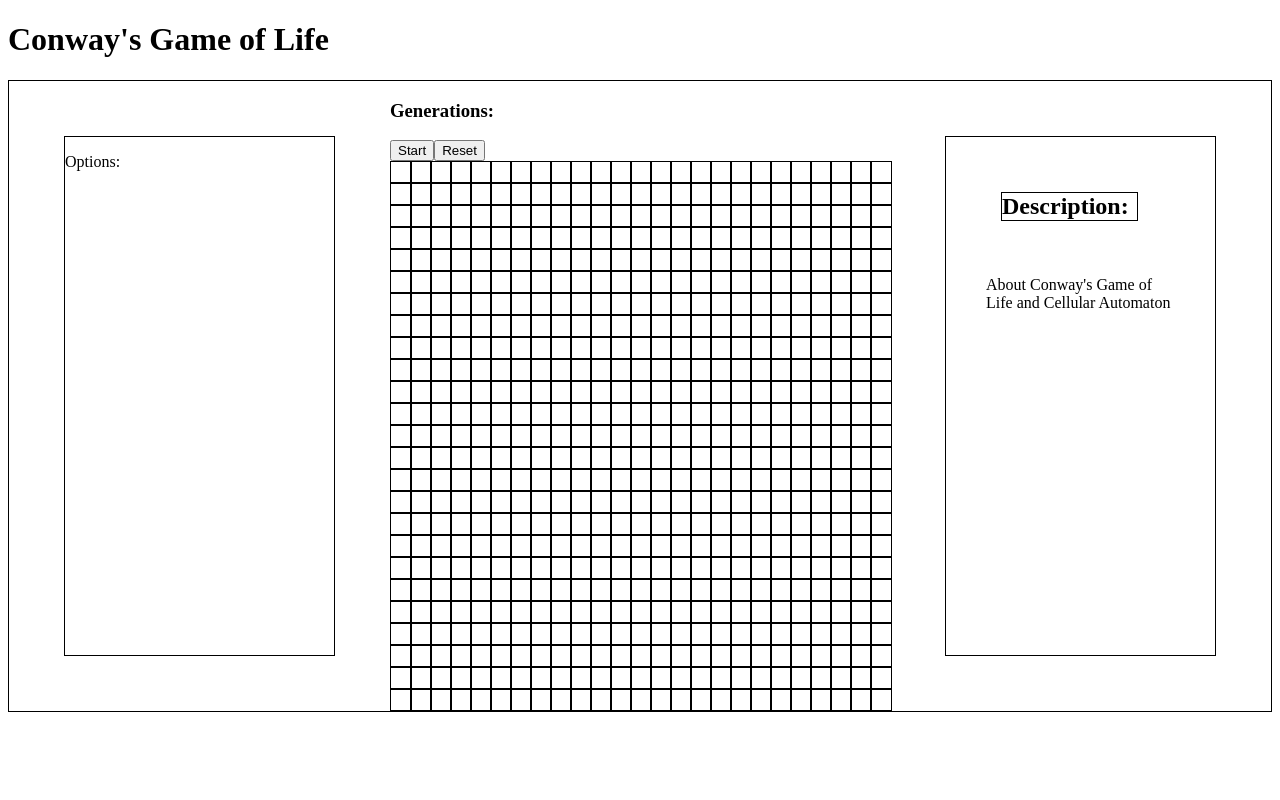
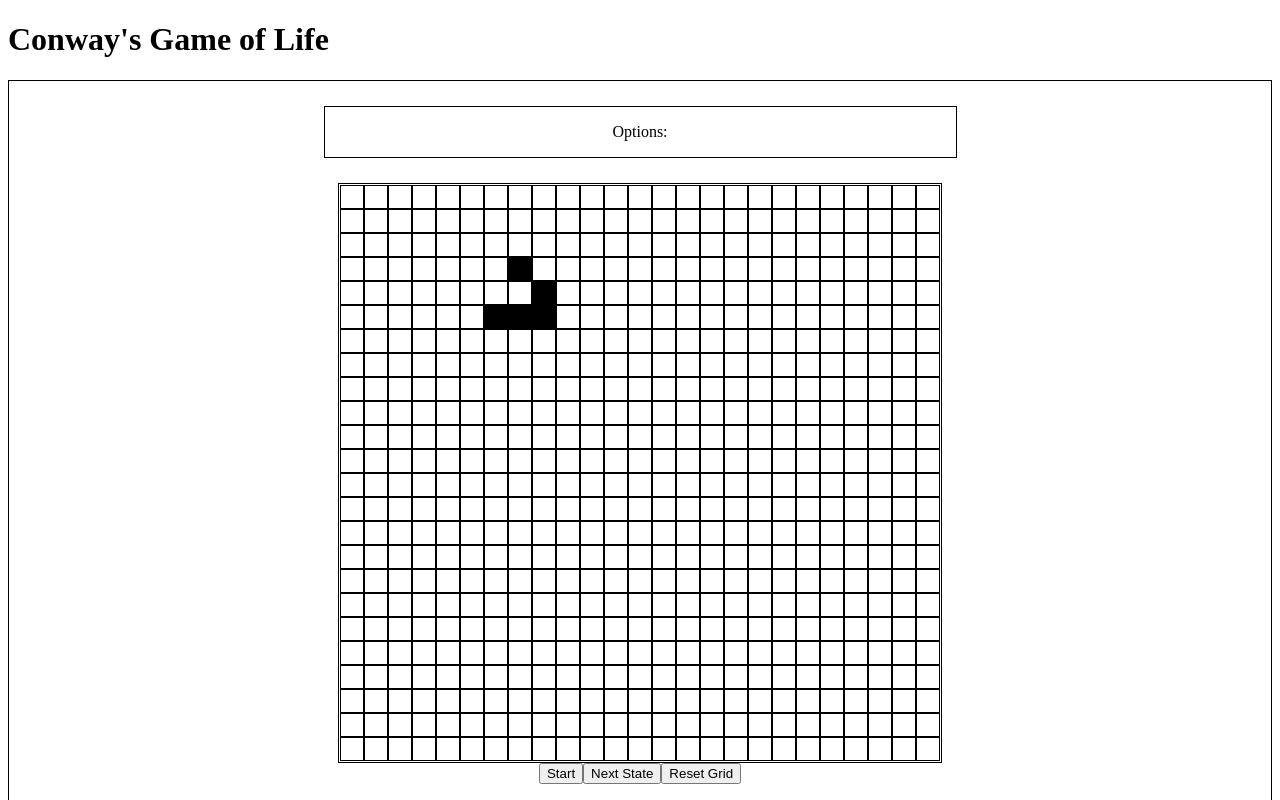
Before and after one commit to DajuanMcdonald/Cellular-Automaton-React, a React (Vite) app: page / in a window 1280 px wide. Shown: the top 800 px of the page. Built offline with nearby package versions, Linux system fonts and the light colour scheme.

Commit message:
code refactor and glider working

```diff
--- a/src/App.css
+++ b/src/App.css
@@ -1,16 +1,32 @@
-.main-container {
+.main {
     border: 1px solid;
     display:flex;
+    flex-direction: column;
+    align-items: center;
+    text-align: center;
+    height: 50%;
+}
+
+table {
+    border: 1px solid;
+
+}
+
+.cell {
+    outline: 1px solid black;
+    width: 20px;
+    height: 20px;
+
 }
 
 .right-bar {
     border: 1px solid;
     width: 50%;
-    margin: 55px;
+    margin: 25px;
 }
 
 .options {
     border: 1px solid;
     width: 50%;
-    margin: 55px;
+    margin: 25px;
 }
--- a/src/App.js
+++ b/src/App.js
@@ -1,25 +1,99 @@
-import React from "react";
-import Board from './components/Board';
+import React, { Component } from "react";
+
 import RightBar from './components/RightBar';
 import Options from './components/Options';
+import Game from './components/Game';
+import CellState from './components/CellState';
+import Cell from './components/Cell'
+import './App.css'
+
+const {DEAD, ALIVE} = CellState;
+
+const game = new Game([
+  [DEAD, DEAD, DEAD, DEAD, DEAD, DEAD, DEAD, DEAD, DEAD, DEAD, DEAD, DEAD, DEAD, DEAD, DEAD, DEAD, DEAD, DEAD, DEAD, DEAD, DEAD, DEAD, DEAD, DEAD, DEAD],
+  [DEAD, DEAD, DEAD, DEAD, DEAD, DEAD, DEAD, DEAD, DEAD, DEAD, DEAD, DEAD, DEAD, DEAD, DEAD, DEAD, DEAD, DEAD, DEAD, DEAD, DEAD, DEAD, DEAD, DEAD, DEAD],
+  [DEAD, DEAD, DEAD, DEAD, DEAD, DEAD, DEAD, DEAD, DEAD, DEAD, DEAD, DEAD, DEAD, DEAD, DEAD, DEAD, DEAD, DEAD, DEAD, DEAD, DEAD, DEAD, DEAD, DEAD, DEAD],
+  [DEAD, DEAD, DEAD, DEAD, DEAD, DEAD, DEAD, ALIVE, DEAD, DEAD, DEAD, DEAD, DEAD, DEAD, DEAD, DEAD, DEAD, DEAD, DEAD, DEAD, DEAD, DEAD, DEAD, DEAD, DEAD],
+  [DEAD, DEAD, DEAD, DEAD, DEAD, DEAD, DEAD, DEAD, ALIVE, DEAD, DEAD, DEAD, DEAD, DEAD, DEAD, DEAD, DEAD, DEAD, DEAD, DEAD, DEAD, DEAD, DEAD, DEAD, DEAD],
+  [DEAD, DEAD, DEAD, DEAD, DEAD, DEAD, ALIVE, ALIVE, ALIVE, DEAD, DEAD, DEAD, DEAD, DEAD, DEAD, DEAD, DEAD, DEAD, DEAD, DEAD, DEAD, DEAD, DEAD, DEAD, DEAD],
+  [DEAD, DEAD, DEAD, DEAD, DEAD, DEAD, DEAD, DEAD, DEAD, DEAD, DEAD, DEAD, DEAD, DEAD, DEAD, DEAD, DEAD, DEAD, DEAD, DEAD, DEAD, DEAD, DEAD, DEAD, DEAD],
+  [DEAD, DEAD, DEAD, DEAD, DEAD, DEAD, DEAD, DEAD, DEAD, DEAD, DEAD, DEAD, DEAD, DEAD, DEAD, DEAD, DEAD, DEAD, DEAD, DEAD, DEAD, DEAD, DEAD, DEAD, DEAD],
+  [DEAD, DEAD, DEAD, DEAD, DEAD, DEAD, DEAD, DEAD, DEAD, DEAD, DEAD, DEAD, DEAD, DEAD, DEAD, DEAD, DEAD, DEAD, DEAD, DEAD, DEAD, DEAD, DEAD, DEAD, DEAD],
+  [DEAD, DEAD, DEAD, DEAD, DEAD, DEAD, DEAD, DEAD, DEAD, DEAD, DEAD, DEAD, DEAD, DEAD, DEAD, DEAD, DEAD, DEAD, DEAD, DEAD, DEAD, DEAD, DEAD, DEAD, DEAD],
+  [DEAD, DEAD, DEAD, DEAD, DEAD, DEAD, DEAD, DEAD, DEAD, DEAD, DEAD, DEAD, DEAD, DEAD, DEAD, DEAD, DEAD, DEAD, DEAD, DEAD, DEAD, DEAD, DEAD, DEAD, DEAD],
+  [DEAD, DEAD, DEAD, DEAD, DEAD, DEAD, DEAD, DEAD, DEAD, DEAD, DEAD, DEAD, DEAD, DEAD, DEAD, DEAD, DEAD, DEAD, DEAD, DEAD, DEAD, DEAD, DEAD, DEAD, DEAD],
+  [DEAD, DEAD, DEAD, DEAD, DEAD, DEAD, DEAD, DEAD, DEAD, DEAD, DEAD, DEAD, DEAD, DEAD, DEAD, DEAD, DEAD, DEAD, DEAD, DEAD, DEAD, DEAD, DEAD, DEAD, DEAD],
+  [DEAD, DEAD, DEAD, DEAD, DEAD, DEAD, DEAD, DEAD, DEAD, DEAD, DEAD, DEAD, DEAD, DEAD, DEAD, DEAD, DEAD, DEAD, DEAD, DEAD, DEAD, DEAD, DEAD, DEAD, DEAD],
+  [DEAD, DEAD, DEAD, DEAD, DEAD, DEAD, DEAD, DEAD, DEAD, DEAD, DEAD, DEAD, DEAD, DEAD, DEAD, DEAD, DEAD, DEAD, DEAD, DEAD, DEAD, DEAD, DEAD, DEAD, DEAD],
+  [DEAD, DEAD, DEAD, DEAD, DEAD, DEAD, DEAD, DEAD, DEAD, DEAD, DEAD, DEAD, DEAD, DEAD, DEAD, DEAD, DEAD, DEAD, DEAD, DEAD, DEAD, DEAD, DEAD, DEAD, DEAD],
+  [DEAD, DEAD, DEAD, DEAD, DEAD, DEAD, DEAD, DEAD, DEAD, DEAD, DEAD, DEAD, DEAD, DEAD, DEAD, DEAD, DEAD, DEAD, DEAD, DEAD, DEAD, DEAD, DEAD, DEAD, DEAD],
+  [DEAD, DEAD, DEAD, DEAD, DEAD, DEAD, DEAD, DEAD, DEAD, DEAD, DEAD, DEAD, DEAD, DEAD, DEAD, DEAD, DEAD, DEAD, DEAD, DEAD, DEAD, DEAD, DEAD, DEAD, DEAD],
+  [DEAD, DEAD, DEAD, DEAD, DEAD, DEAD, DEAD, DEAD, DEAD, DEAD, DEAD, DEAD, DEAD, DEAD, DEAD, DEAD, DEAD, DEAD, DEAD, DEAD, DEAD, DEAD, DEAD, DEAD, DEAD],
+  [DEAD, DEAD, DEAD, DEAD, DEAD, DEAD, DEAD, DEAD, DEAD, DEAD, DEAD, DEAD, DEAD, DEAD, DEAD, DEAD, DEAD, DEAD, DEAD, DEAD, DEAD, DEAD, DEAD, DEAD, DEAD],
+  [DEAD, DEAD, DEAD, DEAD, DEAD, DEAD, DEAD, DEAD, DEAD, DEAD, DEAD, DEAD, DEAD, DEAD, DEAD, DEAD, DEAD, DEAD, DEAD, DEAD, DEAD, DEAD, DEAD, DEAD, DEAD],
+  [DEAD, DEAD, DEAD, DEAD, DEAD, DEAD, DEAD, DEAD, DEAD, DEAD, DEAD, DEAD, DEAD, DEAD, DEAD, DEAD, DEAD, DEAD, DEAD, DEAD, DEAD, DEAD, DEAD, DEAD, DEAD],
+  [DEAD, DEAD, DEAD, DEAD, DEAD, DEAD, DEAD, DEAD, DEAD, DEAD, DEAD, DEAD, DEAD, DEAD, DEAD, DEAD, DEAD, DEAD, DEAD, DEAD, DEAD, DEAD, DEAD, DEAD, DEAD],
+  [DEAD, DEAD, DEAD, DEAD, DEAD, DEAD, DEAD, DEAD, DEAD, DEAD, DEAD, DEAD, DEAD, DEAD, DEAD, DEAD, DEAD, DEAD, DEAD, DEAD, DEAD, DEAD, DEAD, DEAD, DEAD],
 
 
-import './App.css'
+]);
 
-function App () {
+
+class App extends Component {
+  state = {
+    cells: game.state
+  }
+
+  nextState = () => {
+   console.log(this.state)
+   const nextState = game.nextState()
+   game.state = nextState;
+
+   this.setState({
+     cells: nextState
+   })
+
+  }
+
+  render() {
 
     return (
       <>
         <h1>
           Conway's Game of Life
         </h1>
-        <div className='main-container'>
+        <div className='main'>
 
         <div className='options'>
           <Options/>
         </div>
-        <div className='board'>
-        <Board/>
+        <div>
+        <table>
+          <tbody>
+          {
+
+            this.state.cells.map((row, rowNum) => (
+              <tr key={rowNum}>
+                {
+                  row.map((cell, colNum) => (
+
+                  <td key={colNum}
+                    style={{ background: cell.state === ALIVE ? 'black' : 'white'}}
+                    className='cell'
+                    >
+
+                  </td>
+                  ))
+                }
+              </tr>
+            ))
+          }
+          </tbody>
+        </table>
+        <button onClick={() => {}}>Start</button>
+        <button onClick={ this.nextState}>Next State</button>
+        <button onClick={() => {window.location.reload}}>Reset Grid</button>
+
         </div>
         <div className='right-bar'>
         <RightBar/>
@@ -29,6 +103,7 @@ function App () {
         </div>
       </>
     );
+  }
 
 }
 
--- a/src/components/Game.js
+++ b/src/components/Game.js
@@ -46,7 +46,7 @@ export default class Game {
 
     nextState() {
         return this.state.map((row, rowNum) => row.map(
-            (cell, colNum) => new Cell(cell.getNextState(this.getLiveNeighbors(rowNum, colNum)),
+            (cell, colNum) => new Cell(cell.getNeighbors(this.getLiveNeighbors(rowNum, colNum)),
             ),
         ));
     }
--- a/src/index.html
+++ b/src/index.html
@@ -6,7 +6,9 @@
     <title>Game of Life: React</title>
 </head>
 <body>
-    <div id="app"></div>
+    <div id="app">
+
+    </div>
     <script src="index.js"></script>
 </body>
 </html>
```
Also changed, not shown: src/components/Board.js (+7 -2 lines), src/index.js (+9 -0 lines), 1 other file (tests, documents, lock files or other folders).
